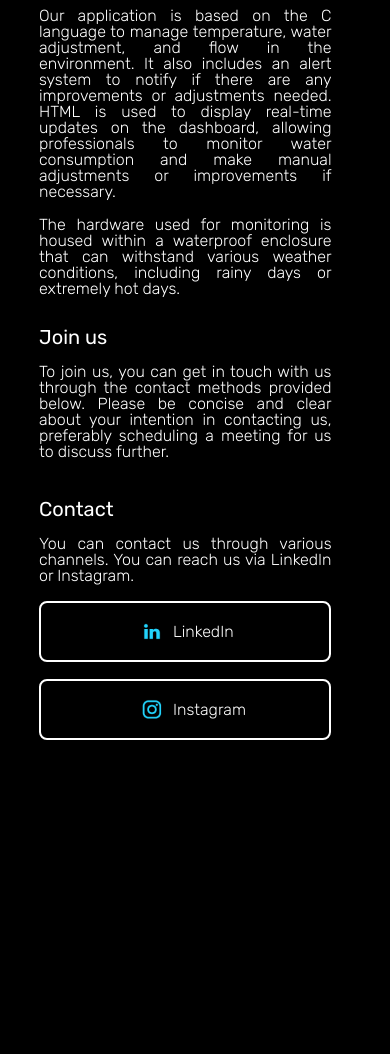
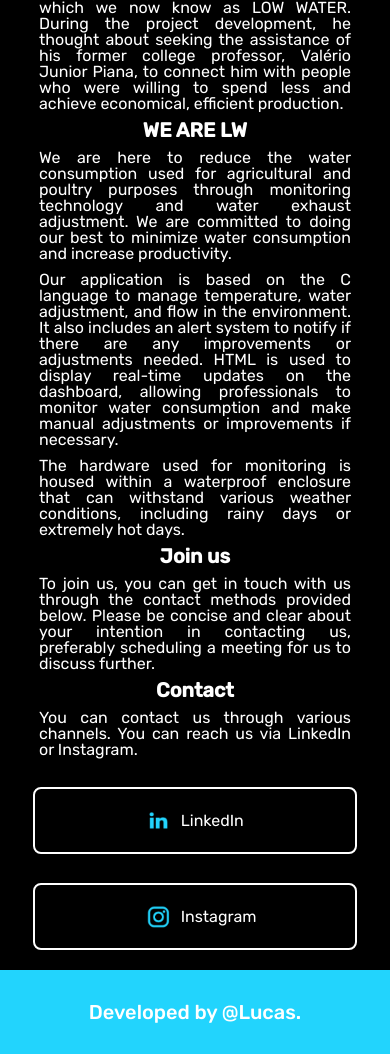
Before and after one commit to Lucas-FernandoJesus/LowWater, a plain HTML site: page Front/index.html in a window 390 px wide. Shown: the part 799-1853 px from the top of the page. Before the commit the page ends 1539 px from the top, so only its background shows below. Drawn offline with Linux system fonts and the light colour scheme.

Commit message:
Mobile finalized

```diff
--- a/Front/index.html
+++ b/Front/index.html
@@ -25,8 +25,12 @@
     <main class="container" id="history">
 
         <!-- HISTORY -->
-        <section>
-            <h2>WELCOME</h2>
+        <section class="main">
+            <picture class="image">
+                <source srcset="../img/teste.jpeg" media="(min-width: 520px) (max-width: 1023px) (max-width: 1919px) (max-width: 2440px)" >
+                <img class="image" src="../img/teste.jpeg" srcset="../img/teste.jpeg 340w, ../img/teste.jpeg 1080w, ../img/teste.jpeg 2400w" sizes="(max-width: 520px) 1000px, (max-width: 1024px) 1200px, 2400px, " alt="Descrição da imagem">
+            </picture>
+            <h2><strong>WELCOME</strong></h2>
             <p class="paragrafos">
                 The company LW emerged from the determination of a single individual who recalled their previous work
                 during college and, over time, made it their goal to improve and monetize their second semester's final
@@ -44,14 +48,11 @@
                 Valério Junior Piana, to connect him with people who were willing to spend less and achieve economical,
                 efficient production.
             </p>
-            <div class="foto">
-                <img src="../img/linkedin.png" alt="LinkedIn" class="fast">
-            </div>
         </section>
 
         <!-- ABOUT -->
-        <section class="space" id="about">
-            <h2>WE ARE LW</h2>
+        <section class="main" id="about">
+            <h2><strong>WE ARE LW</strong></h2>
             <p class="paragrafos">
                 We are here to reduce the water consumption used for agricultural and poultry purposes through
                 monitoring technology and water exhaust adjustment. We are committed to doing our best to minimize water
@@ -70,8 +71,8 @@
         </section>
 
         <!-- CONTACT -->
-        <section class="space" id="contact">
-            <h2>Join us</h2>
+        <section class="main" id="contact">
+            <h2><strong>Join us</strong></h2>
             <p class="paragrafos">
                 To join us, you can get in touch with us through the contact methods provided below. Please be concise
                 and clear about your intention in contacting us, preferably scheduling a meeting for us to discuss
@@ -82,20 +83,26 @@
 
     </main>
 
-    <footer class="container__footer">
+    <footer class="container__footer" id="join">
         <!-- JOIN -->
-        <section id="join">
-            <h2>Contact</h2>
+        <section class="footer">
+            <h2><strong>Contact</strong></h2>
             <p class="paragrafos">
                 You can contact us through various channels. You can reach us via LinkedIn or Instagram.
             </p>
-            <a href=https://www.linkedin.com/in/lucas-fernando-796633199/ class="imagem">
+            <a href=https://www.linkedin.com/in/lucas-fernando-796633199/ class="contact">
                 <img src="../img/linkedin.png" alt="LinkedIn">LinkedIn
             </a>
-            <a href=https://www.instagram.com/_don_clan/ class="imagem">
+            <a href=https://www.instagram.com/_don_clan/ class="contact">
                 <img src="../img/instagram.png" alt="Instagram">Instagram
             </a>
-
+        </section>
+        <section>
+            <div class="dev">
+                <p class="paragrafos">
+                   <strong>Developed by @Lucas.</strong>
+                </p>
+            </div>
         </section>
     </footer>
 </body>
--- a/css/footer.css
+++ b/css/footer.css
@@ -1,12 +1,55 @@
 .container__footer {
     display: flex;
-    justify-content: center;
+    justify-content: space-between;
+    align-items: center;
+    text-align: center;
     flex-direction: column;
-    margin-top: 10%;
-    margin-left: 10%;
-    text-align: justify;
 }
 
-.space {
-    margin-top: 30px;
+
+.contact {
+    display: flex;
+    justify-content: space-between;
+    align-items: center;
+    text-align: center;
+    margin-top: 5%;
+    padding: 5% 28.5%;
+    border-radius: 8px;
+    border: 2px solid var(--color-font);
+    gap: 10px;
+    width: 25%;
 }
+
+.footer{
+    display: flex;
+    justify-content: center;
+    align-items: center;
+    text-align: justify;
+    flex-direction: column;
+    gap: 10px;
+}
+
+.footer img {
+    display: flex;
+    justify-content: center;
+    align-items: center;
+    text-align: center;
+}
+
+.dev{
+    display: flex;
+    justify-content: center;
+    margin-top: 5%;
+    padding: 2rem 0;
+    background-color: var(--color-dev);
+    font-weight: 500;
+    font-size: 20px;
+    width: 100vw;
+}
+
+@media screen and (min-width: 520px) and (max-width:1024px) {
+    .dev {
+      flex-direction: column;
+      align-items: center;
+    }
+  }
--- a/css/header.css
+++ b/css/header.css
@@ -10,6 +10,7 @@
 .header__list {
     display: flex;
     justify-content: center;
+    font-weight: 500;
     text-align: justify;
     margin-top: 0.5%;
     padding: 15px;
--- a/css/main.css
+++ b/css/main.css
@@ -1,26 +1,58 @@
 .container {
     display: flex;
+    justify-content: space-between;
+    align-items: center;
+    text-align: justify;
+    flex-direction: column;
+}
+
+.main{
+    display: flex;
     justify-content: center;
+    align-items: center;
+    text-align: justify;
     flex-direction: column;
-    margin-top: 10%;
-    margin-left: 10%;
-    text-align: justify;
+    gap: 10px;
+}
+
+.image {
+    display: flex;
+    justify-content: center;
     align-items: center;
 }
 
-.space {
-    margin-top: 30px;
+.image img{
+    max-width: 70%;
+    max-height: 70%;
 }
 
-.imagem {
-    display: flex;
-    justify-content: space-between;
-    align-items: center;
-    text-align: center;
-    margin-top: 5%;
-    padding: 5% 28.5%;
-    border-radius: 8px;
-    border: 2px solid var(--color-font);
-    gap: 10px;
-    width: 25%;
+
+@media screen and (min-width: 520px) and (max-width:1024px) {
+    body {
+        font-size: 22px;
+    }
+
+    .paragrafos {
+        font-size: 22px;
+    }
 }
+
+@media screen and (min-width: 1025px) and (max-width:1919px) {
+    .container {
+        display: flex;
+        flex-direction: column;
+        justify-content: space-around;
+        width: 50%;
+    }
+
+    .img {
+        flex: 1;
+        text-align: right;
+        /* Alinha a foto no lado direito */
+    }
+
+    .foto img {
+        max-width: 100%;
+        height: auto;
+    }
+}
--- a/css/style.css
+++ b/css/style.css
@@ -7,9 +7,10 @@
 
 :root {
     --sistem-color: #000000;
+    --color-font: #FFFFFF;
+    --color-dev: #22D4FD;
     --font: 'Rubik', sans-serif;
     --size: 16px;
-    --color-font: #FFFFFF;
 }
 
 body {
@@ -17,48 +18,21 @@ body {
     color: var(--color-font);
     font-family: var(--font);
     font-size: var(--size);
-    font-weight: 300;
+    font-weight: 400;
     width: 100%;
     height: 100%;
 }
 
 h2 {
-    font-weight: 400;
+    font-weight: 600;
     font-size: 20px;
+    margin-top: 2%;
 }
 
 .paragrafos {
     display: flex;
-    margin-top: 17px;
-    margin-right: 15vw;
+    justify-items: justify;
+    align-items: center;
+    margin-left: 10vw;
+    margin-right: 10vw;
 }
-
-
-@media screen and (min-width: 520px) and (max-width:1024px) {
-    body {
-        font-size: 22px;
-    }
-
-    .paragrafos {
-        font-size: 22px;
-    }
-}
-
-@media screen and (min-width: 1025px) and (max-width:1920px) {
-    .container {
-        display: flex;
-        flex-direction: column;
-        width: 50%;
-    }
-
-    .foto {
-        flex: 1;
-        text-align: right;
-        /* Alinha a foto no lado direito */
-    }
-
-    .foto img {
-        max-width: 100%;
-        height: auto;
-    }
-}
```
Also changed, not shown: img/Foto.jpeg (added), img/Perfil.jpg (added), img/teste.jpeg (added).
